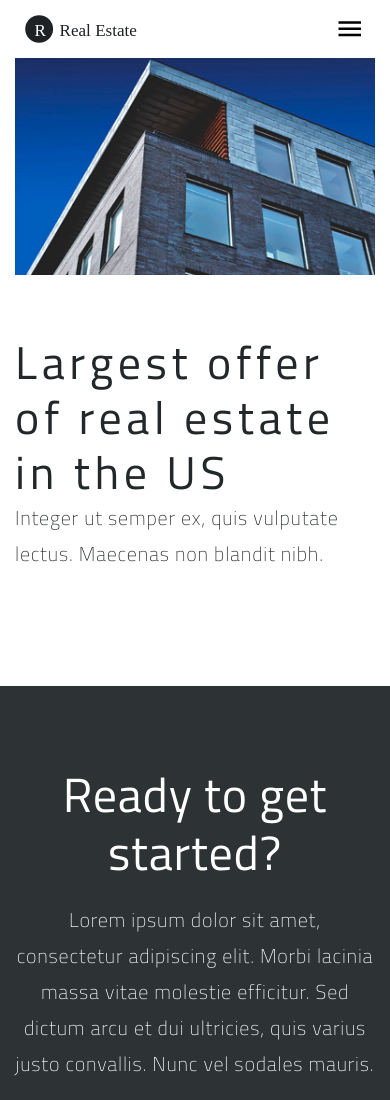
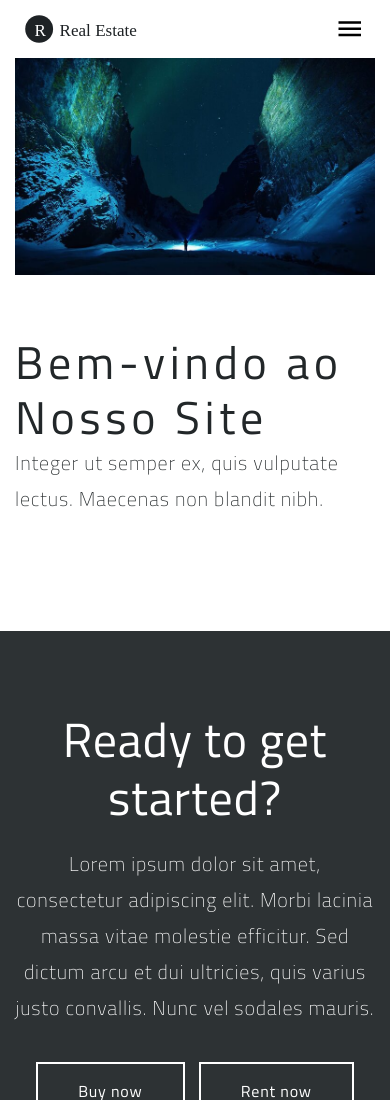
Before and after one commit to LuisClaudio10/teste_front_end_2024, a plain HTML site: page real-estate-master/real-estate-master/index.html in a window 390 px wide. Shown: the top 1100 px of the page. Drawn offline with nearby package versions, Linux system fonts and the light colour scheme.

Commit message:
Ajustado para os requisitos funcionarem no mobile também.

```diff
--- a/real-estate-master/real-estate-master/js/script.js
+++ b/real-estate-master/real-estate-master/assets/js/script.js
@@ -1,10 +1,13 @@
 
 document.addEventListener('DOMContentLoaded', function() {
     // Mudar o texto do cabeçalho: O cabeçalho com o conteúdo "Largest offer of real estate in the US" deve ter seu texto alterado para "Bem-vindo ao Nosso Site".
+    //Muda o texto do cabeçalho no desktop e mobile.
     document.getElementById("cabecalho").innerText = "Bem-vindo ao Nosso Site";
+    document.getElementById("cabecalhomobile").innerText = "Bem-vindo ao Nosso Site";
     //Mover elemento: Usando css faça com que o elemento de classe "hero-details" fique posicionado do lado direito.
     moverElementoParaDireita();
     //Alterar Imagem: Utilizando JS mude dinamicamente a imagem que está na classe "img-fluid desktop-hero" para outra. Você pode usar imagem da internet ou adicionar um nova na pasta "\assets\images".
+    //Muda a imagem do desktop e do mobile.
     mudarImagem();
     // Esconder elemento: Esconda o elemento de ID "blog".
     EsconderElemento();
@@ -23,8 +26,11 @@ function moverElementoParaDireita() {
 }
 function mudarImagem() {
     const imagem = document.querySelector('.img-fluid.desktop-hero');
+    const imagem_mobile = document.querySelector('.img-fluid.mobile-hero')
     imagem.alt = "Imagem de exemplo";
     imagem.src = 'assets/images/imgnovateste.jpeg';
+    imagem_mobile.alt = "Imagem de exemplo";
+    imagem_mobile.src = 'assets/images/imgnovatestemobile.jpeg';
 }
 function EsconderElemento(){
     const elemento = document.getElementById("blog");
--- a/real-estate-master/real-estate-master/index.html
+++ b/real-estate-master/real-estate-master/index.html
@@ -90,7 +90,7 @@
     <div class="container topmargin-lg">
         <div class="hero-container-mobile">
             <div class="hero-details-mobile">
-                <h1>Largest offer of real estate in the US</h1>
+                <h1 id="cabecalhomobile">Largest offer of real estate in the US</h1>
                 <p>Integer ut semper ex, quis vulputate lectus. Maecenas non blandit nibh.</p>
                 <a href="#" class="secondary-btn">General Enquiry <i class="icon ion-md-add-circle"></i></a>
             </div>
@@ -314,7 +314,7 @@
 <script src="https://stackpath.bootstrapcdn.com/bootstrap/4.3.1/js/bootstrap.min.js"
         integrity="sha384-JjSmVgyd0p3pXB1rRibZUAYoIIy6OrQ6VrjIEaFf/nJGzIxFDsf4x0xIM+B07jRM"
         crossorigin="anonymous"></script>
-<script src="js/script.js"></script>
+<script src="assets/js/script.js"></script>
 </body>
 
 </html>
```
Also changed, not shown: real-estate-master/real-estate-master/assets/images/imgnovatestemobile.jpeg (added).
